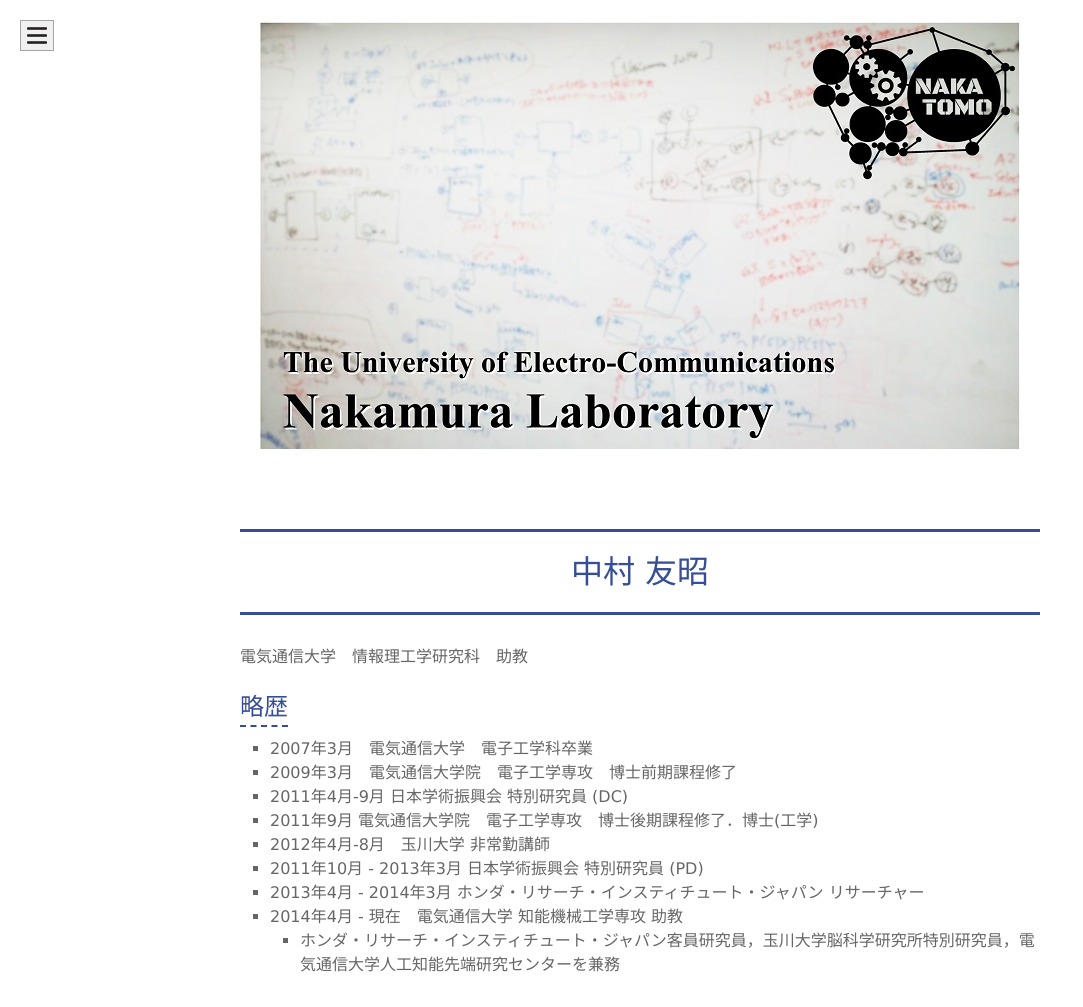
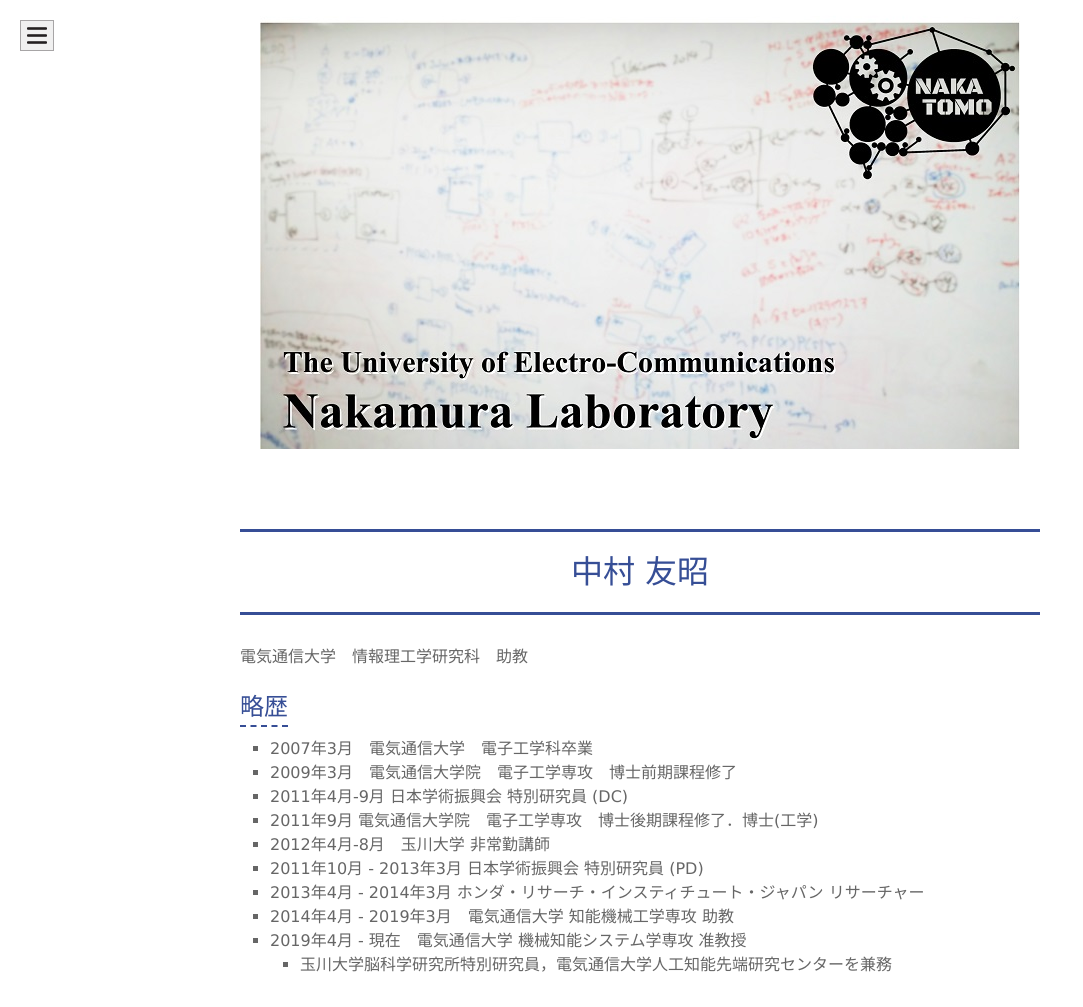
Before and after one commit to naka-lab/naka-lab.github.io, a Jekyll site: the page built from subpages/nakamura.md, in a window 1280 px wide. Shown: the whole page, without its empty margins (0-1083 px from the left). Built offline with Jekyll 4.4.1, drawn with Linux system fonts in a browser that asks for light colours; our own code applies the rules of GitHub Pages for plain Markdown files.

Commit message:
Update nakamura.md

```diff
--- a/subpages/nakamura.md
+++ b/subpages/nakamura.md
@@ -14,5 +14,6 @@ layout: default
 - 2012年4月-8月　玉川大学 非常勤講師
 - 2011年10月 - 2013年3月  日本学術振興会 特別研究員 (PD)
 - 2013年4月 - 2014年3月 ホンダ・リサーチ・インスティチュート・ジャパン リサーチャー
-- 2014年4月 - 現在　電気通信大学 知能機械工学専攻 助教
-    - ホンダ・リサーチ・インスティチュート・ジャパン客員研究員，玉川大学脳科学研究所特別研究員，電気通信大学人工知能先端研究センターを兼務
+- 2014年4月 - 2019年3月　電気通信大学 知能機械工学専攻 助教
+- 2019年4月 - 現在　電気通信大学 機械知能システム学専攻 准教授
+    - 玉川大学脳科学研究所特別研究員，電気通信大学人工知能先端研究センターを兼務
```
